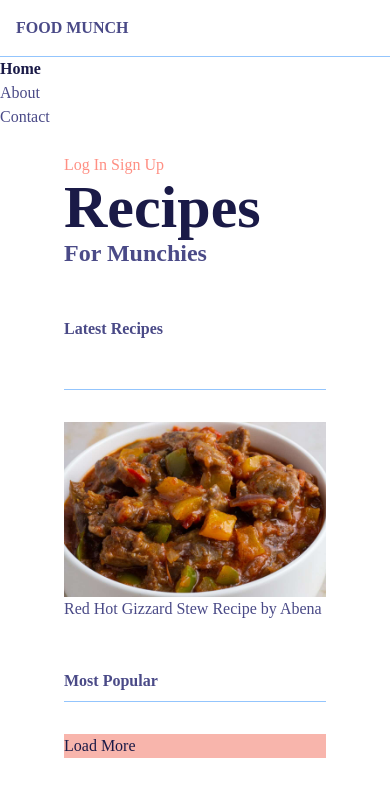
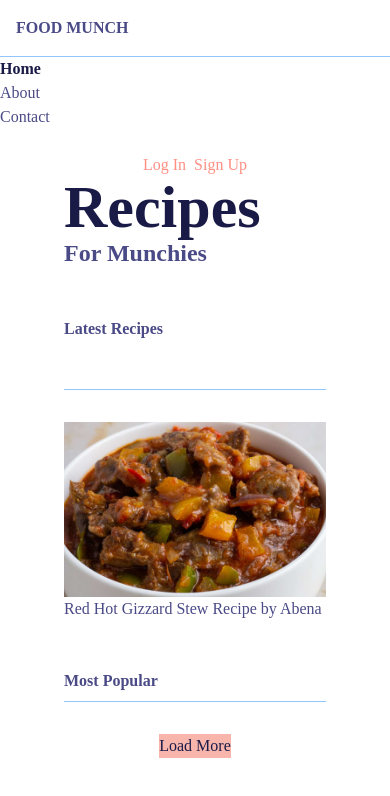
Before and after one commit to Rosemond-kay/Recipe-Page-TailwindCSS, a website: page public/index.html in a window 390 px wide. Drawn offline with Linux system fonts and the light colour scheme; a web font is replaced by a local one.

Commit message:
Responsive classes added

```diff
--- a/public/index.html
+++ b/public/index.html
@@ -38,9 +38,9 @@
       <!--end nav-->
 
       <main class="px-16 py-6">
-        <div>
+        <div class="flex justify-center md:justify-end">
           <a href="#" class="text-secondary-200">Log In</a>
-          <a href="#" class="text-secondary-200">Sign Up</a>
+          <a href="#" class="text-secondary-200 ml-2">Sign Up</a>
         </div>
         <header>
           <h2 class="text-primary-800 text-6xl font-semibold">Recipes</h2>
@@ -67,7 +67,7 @@
           <div class="mt-8">
             <!--cards go here-->
           </div>
-          <div>
+          <div class="flex justify-center">
             <div class="bg-secondary-100 text-primary-800">Load More</div>
           </div>
         </div>
```
Also changed, not shown: public/styles.css.
